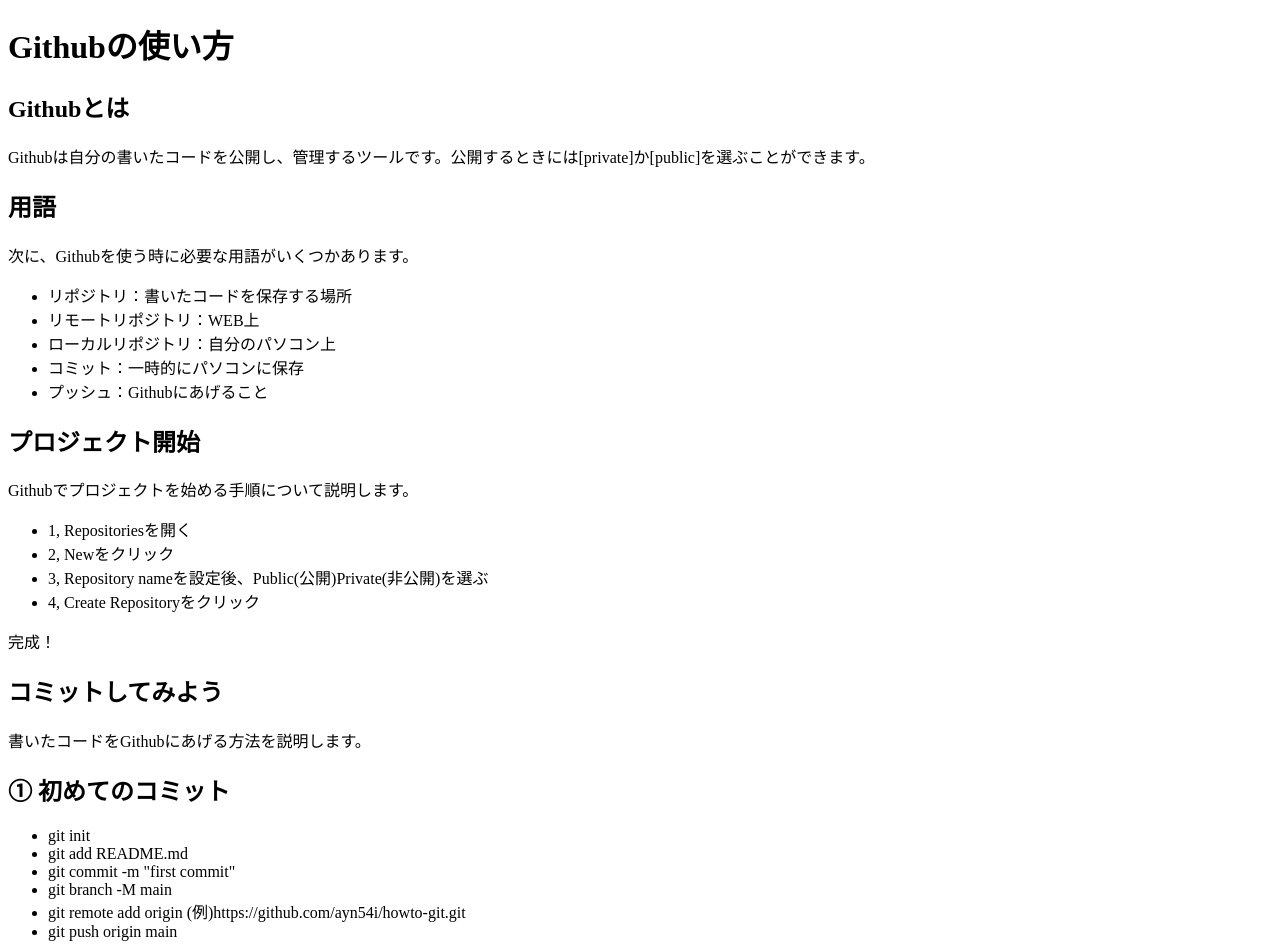
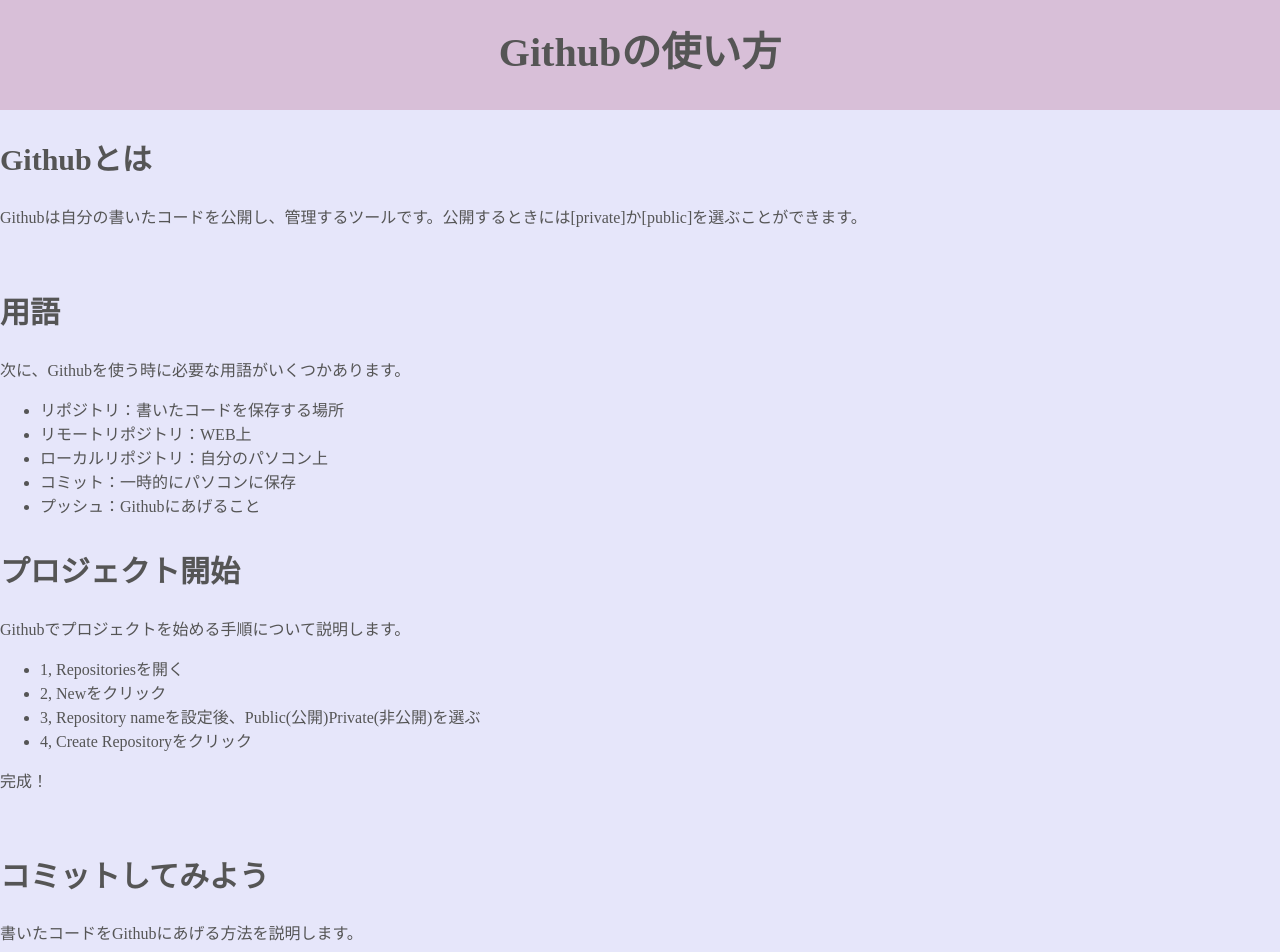
Before and after one commit to ayn54i/howto-git, a plain HTML site: page index.html in a window 1280 px wide. Shown: the top 952 px of the page. Drawn offline with Linux system fonts and the light colour scheme.

Commit message:
[add] css

```diff
--- a/css/style.css
+++ b/css/style.css
@@ -0,0 +1,57 @@
+body{
+  background-color: #E6E6FA;
+  color: #555;
+  margin: 0;
+}
+
+header{
+  background-color: #D8BfD8;
+  width: 100%;
+  height: 110px;
+  margin: 0;
+}
+
+.title h1{
+  font-size: 40px;
+  position: relative;
+  top: 20px;
+  text-align: center;
+  margin: 0;
+  margin-bottom: 90px;
+}
+
+.how1 {
+  margin-bottom: 60px;
+}
+
+.how1 h1{
+  font-size: 30px;
+}
+
+.how2{
+  margin-bottom: 30px;
+}
+
+.how2 h1{
+  font-size: 30px;
+}
+
+.how3{
+  margin-bottom: 60px;
+}
+
+.how3 h1{
+  font-size: 30px;
+}
+
+.how4{
+  margin-bottom: 60px;
+}
+
+.title2{
+  margin-bottom: 30px;
+}
+
+.title2 h1{
+  font-size: 30px;
+}
--- a/index.html
+++ b/index.html
@@ -7,9 +7,11 @@
   </head>
   <body>
 
-    <div class="title">
-      <h1>Githubの使い方</h1>
-    </div>
+    <header>
+      <div class="title">
+        <h1>Githubの使い方</h1>
+      </div>
+    </header>
 
     <section class="how1">
       <h1>Githubとは</h1>
@@ -41,8 +43,11 @@
     </section>
 
     <section class="how4">
-      <h1>コミットしてみよう</h1>
-      <p>書いたコードをGithubにあげる方法を説明します。</p>
+
+      <div class="title2">
+        <h1>コミットしてみよう</h1>
+        <p>書いたコードをGithubにあげる方法を説明します。</p>
+      </div>
 
       <div class="first">
         <h1>① 初めてのコミット</h1>
```
